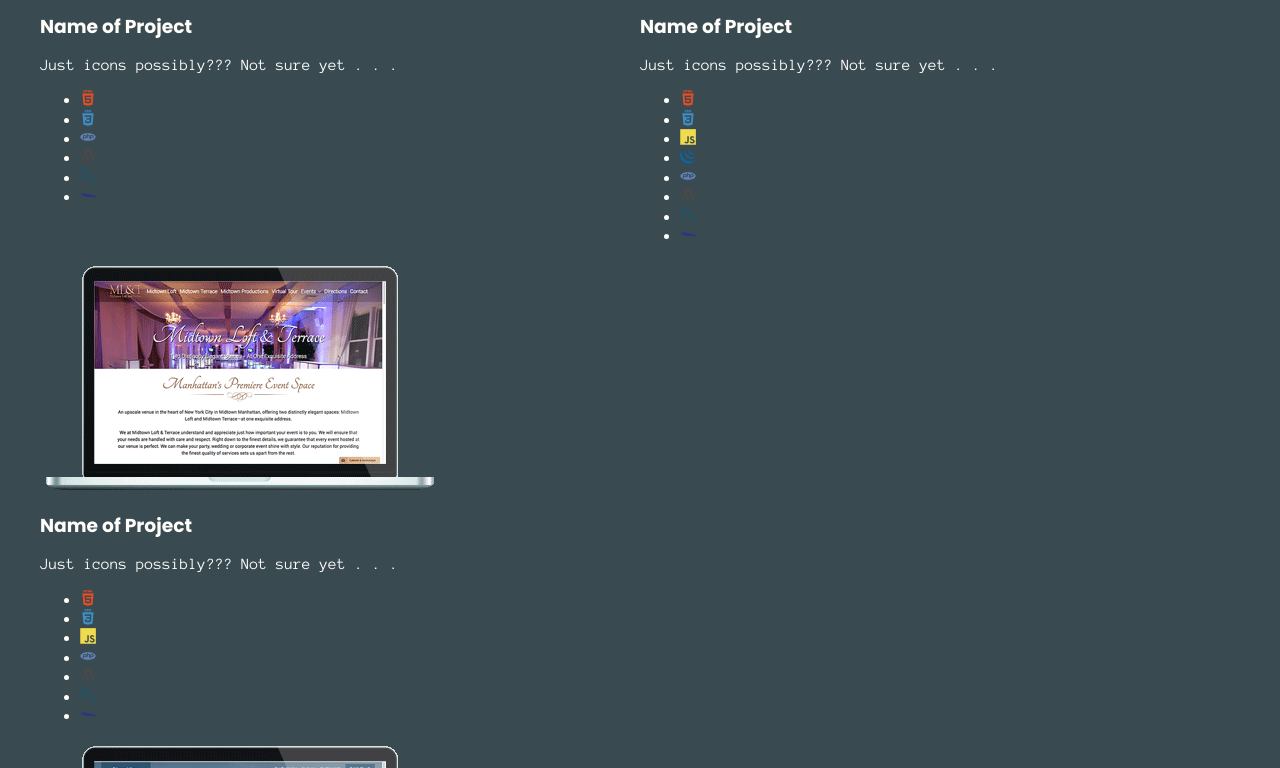
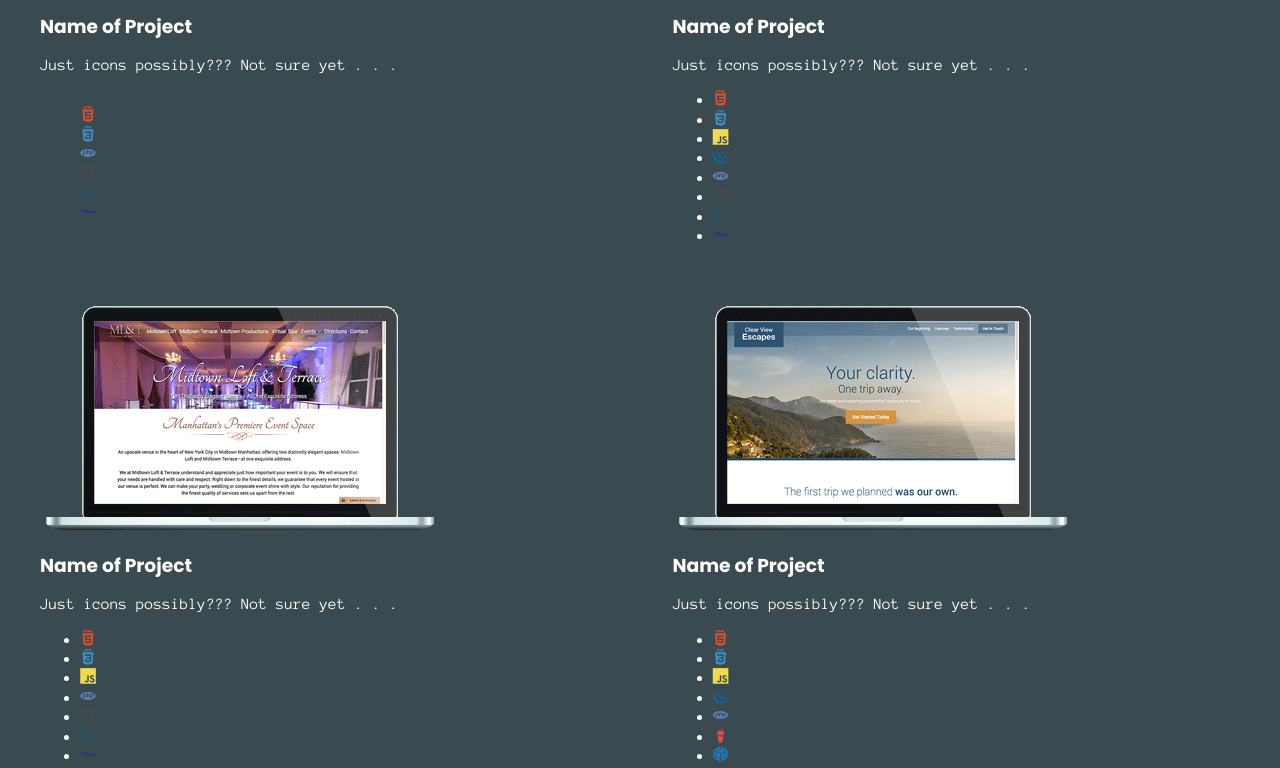
Before and after one commit to KeriGerheart/new-portfolio, a website: page site/index.html in a window 1280 px wide. Shown: the part 1446-2214 px from the top of the page. Drawn offline with nearby package versions, Linux system fonts and the light colour scheme.

Commit message:
put all work content into the correct rows and containers

```diff
--- /dev/null
+++ b/site/assets/styles/modules/_work-item.css
@@ -0,0 +1,9 @@
+.work-item {
+  padding-bottom: 2.5rem;
+
+  &__list {
+    display: inline-block;
+    list-style: none;
+    color: $mainOrange;
+  }
+}
--- a/site/assets/styles/styles.css
+++ b/site/assets/styles/styles.css
@@ -7,3 +7,4 @@
 @import "modules/_page-section";
 @import "modules/_headline";
 @import "modules/_row";
+@import "modules/_work-item";
--- a/site/index.html
+++ b/site/index.html
@@ -52,12 +52,13 @@
       <h2 class="headline headline--centered headline--orange">Recent Work</h2>
       <p>Below are samples of my work for the last few years. Most of these sites are on WordPress, and have custom themes, plugins, or features. When it comes to WordPress, I particularly enjoy creating custom themes and working with the REST API. DOES THIS NEED MORE WORDS I also enjoy the freedom and flexibilty that comes from creating a website or app on a completely blank slate. </p>
 
-      <div class="row">
+      <div class="row row--gutters">
         <div class="row__medium-6">
+          <div class="work-item">
             <img src ="assets/images/ASOB-thumb.png">
             <h3>Name of Project</h3>
             <p>Just icons possibly??? Not sure yet . . .</p>
-          <ul>
+            <ul class="work-item__list">
               <li><i class="devicon-html5-plain-wordmark colored"></i></li>
               <li><i class="devicon-css3-plain-wordmark colored"></i></li>
               <li><i class="devicon-php-plain colored"></i></li>
@@ -66,8 +67,10 @@
               <li><i class="devicon-apache-plain colored"></i></li>
             </ul>
         </div>
+        </div>
 
         <div class="row__medium-6">
+          <div class="work-item">
            <img src ="assets/images/FT-thumb.png">
               <h3>Name of Project</h3>
               <p>Just icons possibly??? Not sure yet . . .</p>
@@ -82,11 +85,14 @@
                 <li><i class="devicon-apache-plain colored"></i></li>
               </ul>
             </div>
+          </div>
 
 
     </div>
 
-
+    <div class="row row--gutters">
+      <div class="row__medium-6">
+        <div class="work-item">
           <img src ="assets/images/MLT-thumb.png">
           <h3>Name of Project</h3>
           <p>Just icons possibly??? Not sure yet . . .</p>
@@ -99,7 +105,11 @@
             <li><i class="devicon-mysql-plain colored"></i></li>
             <li><i class="devicon-apache-plain colored"></i></li>
           </ul>
+        </div>
+      </div>
 
+      <div class="row__medium-6">
+        <div class="work-item">
           <img src ="assets/images/Trave-thumb.png">
           <h3>Name of Project</h3>
           <p>Just icons possibly??? Not sure yet . . .</p>
@@ -112,9 +122,13 @@
             <li><i class="devicon-gulp-plain colored"></i></li>
             <li><i class="devicon-webpack-plain colored"></i></li>
           </ul>
+        </div>
+      </div>
+    </div>
 
-
-
+    <div class="row row--gutters">
+      <div class= "row__medium-6">
+        <div class="work-item">
           <img src ="assets/images/THK-thumb.png">
           <h3>Name of Project</h3>
           <p>Just icons possibly??? Not sure yet . . .</p>
@@ -126,8 +140,11 @@
             <li><i class="devicon-mysql-plain colored"></i></li>
             <li><i class="devicon-apache-plain colored"></i></li>
           </ul>
+        </div>
+      </div>
 
-
+      <div class= "row__medium-6">
+        <div class="work-item">
           <img src ="assets/images/ST-thumb.png">
           <h3>Name of Project</h3>
           <p>Just icons possibly??? Not sure yet . . .</p>
@@ -140,6 +157,9 @@
           <li><i class="devicon-mysql-plain colored"></i></li>
           <li><i class="devicon-apache-plain colored"></i></li>
         </ul>
+      </div>
+      </div>
+    </div>
   </div>
 </div>
 
--- a/site/temp/styles/styles.css
+++ b/site/temp/styles/styles.css
@@ -488,9 +488,14 @@
   }
 
 @media (min-width: 800px) {
+
     .row__medium-6 {
       float: left;
       width: 50%;
+    }
+
+    .row__b-margin-until-medium {
+      margin-bottom: 0;
     }
   }
 
@@ -502,8 +507,12 @@
     margin-bottom: 1rem;
   }
 
-@media (min-width: 800px) {
-    .row__b-margin-until-medium {
-      margin-bottom: 0;
-    }
+.work-item {
+  padding-bottom: 2.5rem;
+}
+
+.work-item__list {
+    display: inline-block;
+    list-style: none;
+    color: #fdc57b;
   }
```
Also changed, not shown: site/assets/styles/modules/_row.css (+5 -5 lines). Lines whose indentation alone changed are shown as unchanged.
